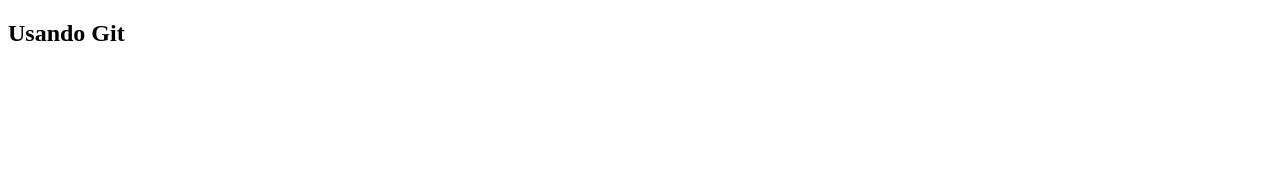
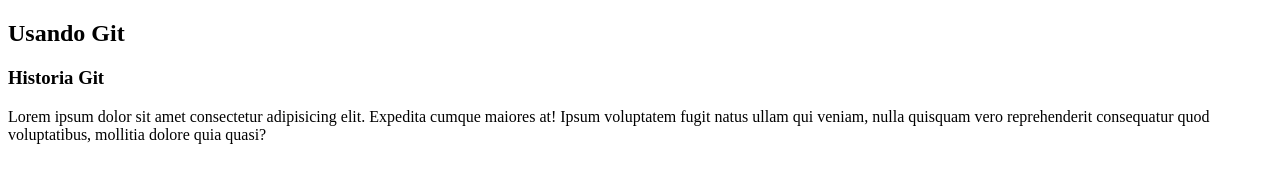
Before and after one commit to AdrianaSKA/ProbandoGit, a plain HTML site: page pages/index.html in a window 1280 px wide. Drawn offline with Linux system fonts and the light colour scheme.

Commit message:
añadiendo contenido al index

```diff
--- a/pages/index.html
+++ b/pages/index.html
@@ -7,6 +7,10 @@
 </head>
 <body>
     <h2>Usando Git</h2>
+    <div>
+        <h3>Historia Git</h3>
+        <p>Lorem ipsum dolor sit amet consectetur adipisicing elit. Expedita cumque maiores at! Ipsum voluptatem fugit natus ullam qui veniam, nulla quisquam vero reprehenderit consequatur quod voluptatibus, mollitia dolore quia quasi?</p>
 
+    </div>
 </body>
 </html>
```
